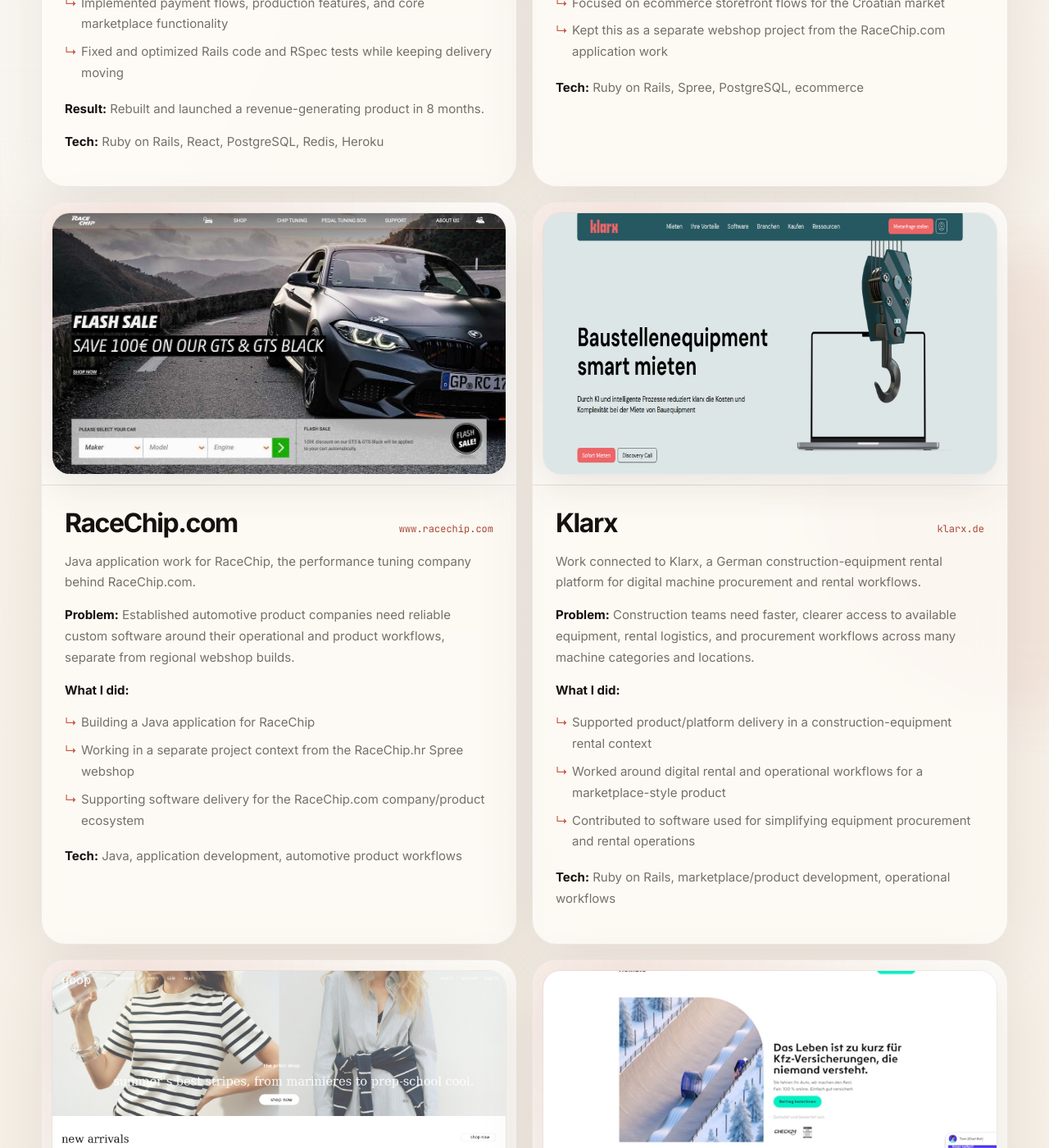
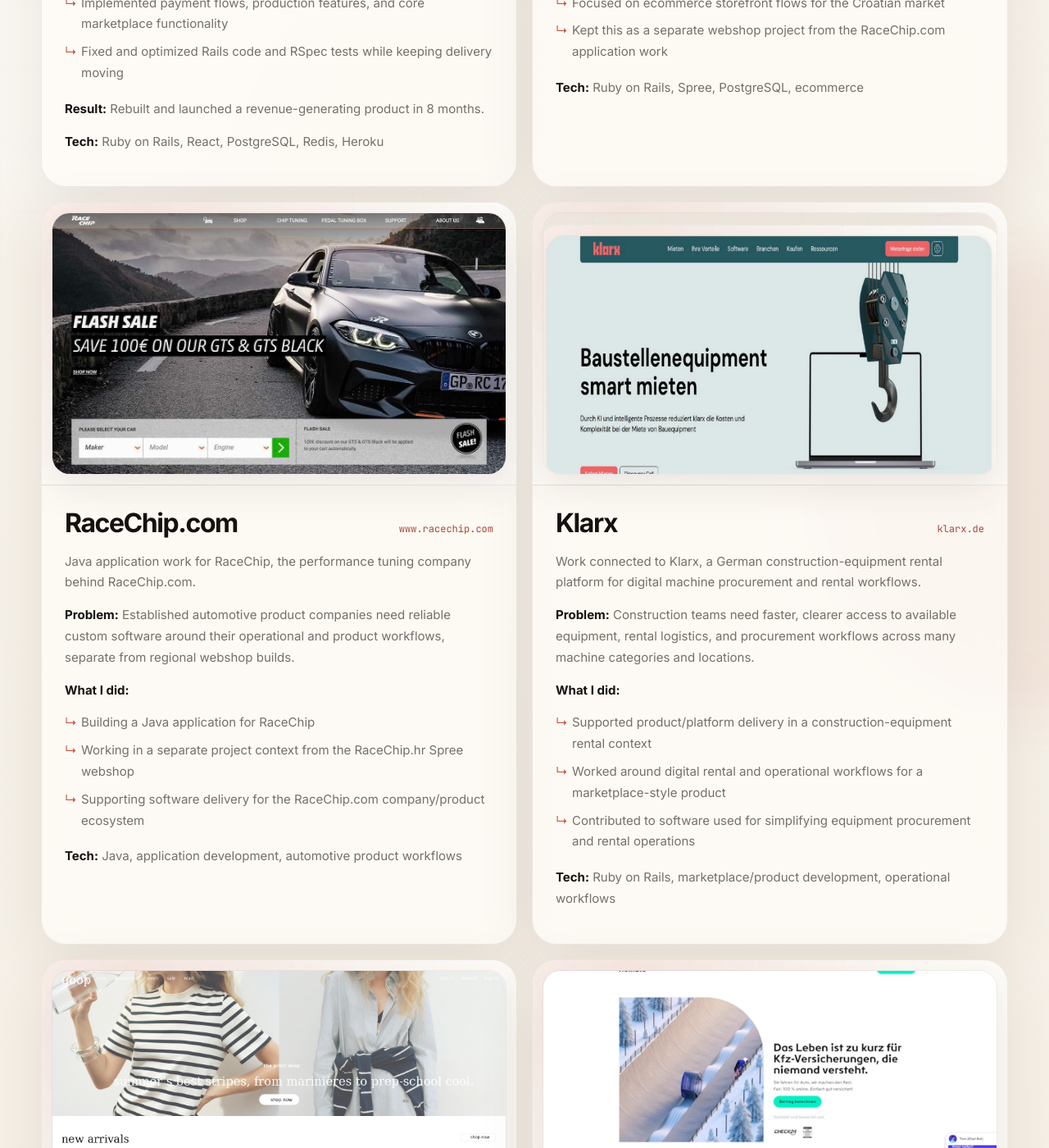
Before and after one commit to vmarcetic/vmarcetic.github.io, a Jekyll site: the page built from index.md, in a window 1280 px wide and 1400 px high, scrolled down 6041 px. Shown: the whole window at 82% size. Built offline with Jekyll 4.4.1, drawn with Linux system fonts in a browser that asks for light colours.

Commit message:
Fix portfolio image framing

```diff
--- a/assets/main.scss
+++ b/assets/main.scss
@@ -472,6 +472,11 @@
   box-shadow: 0 16px 46px rgba(71, 48, 33, 0.10);
 }
 
+.project-image-wrap img[src$="bib-tuck.jpg"],
+.project-image-wrap img[src$="klarx.png"] {
+  object-position: center top;
+}
+
 .project-card-featured .project-image-wrap img {
   height: 380px;
 }
```
Also changed, not shown: assets/klarx.png.
